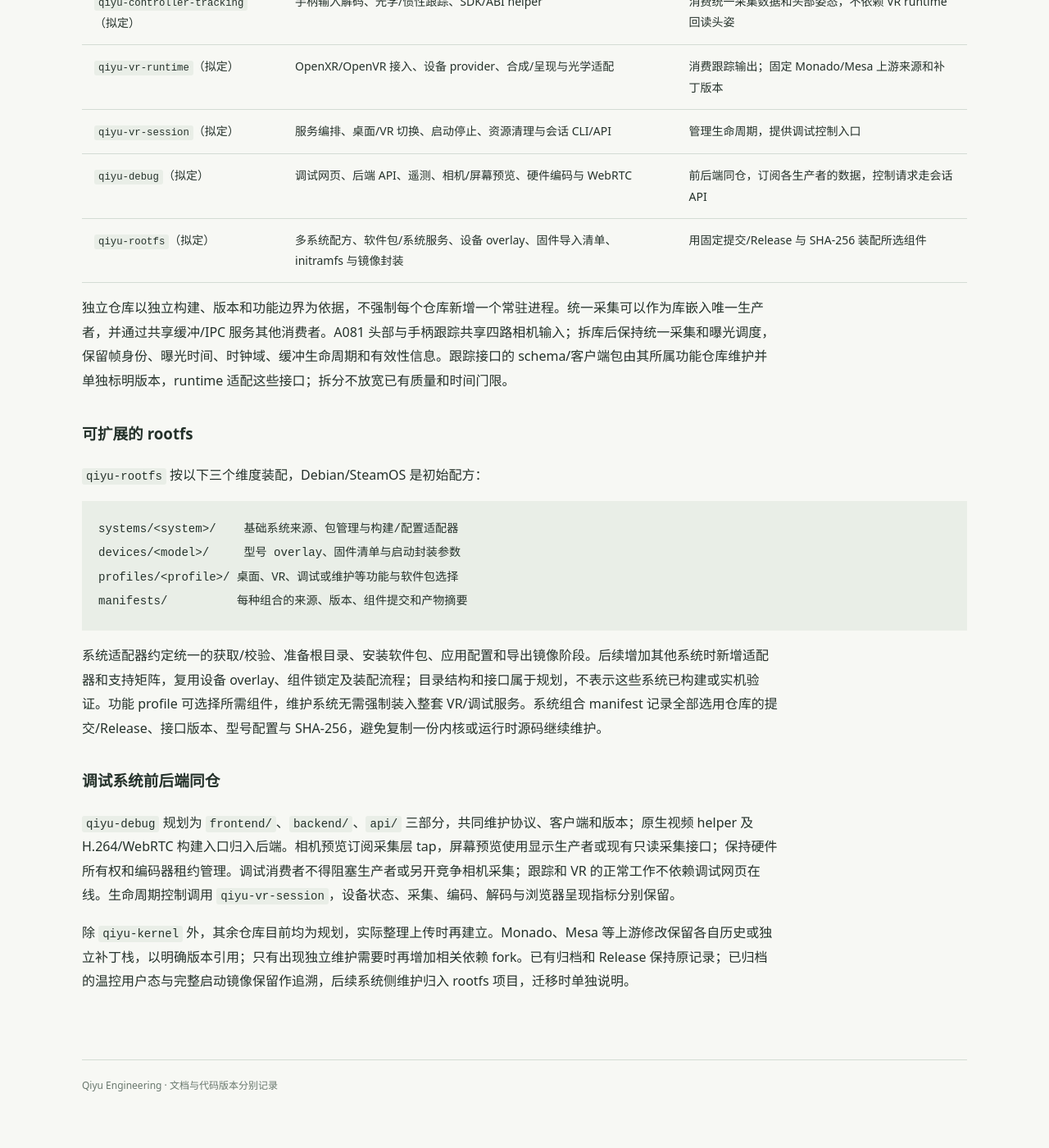
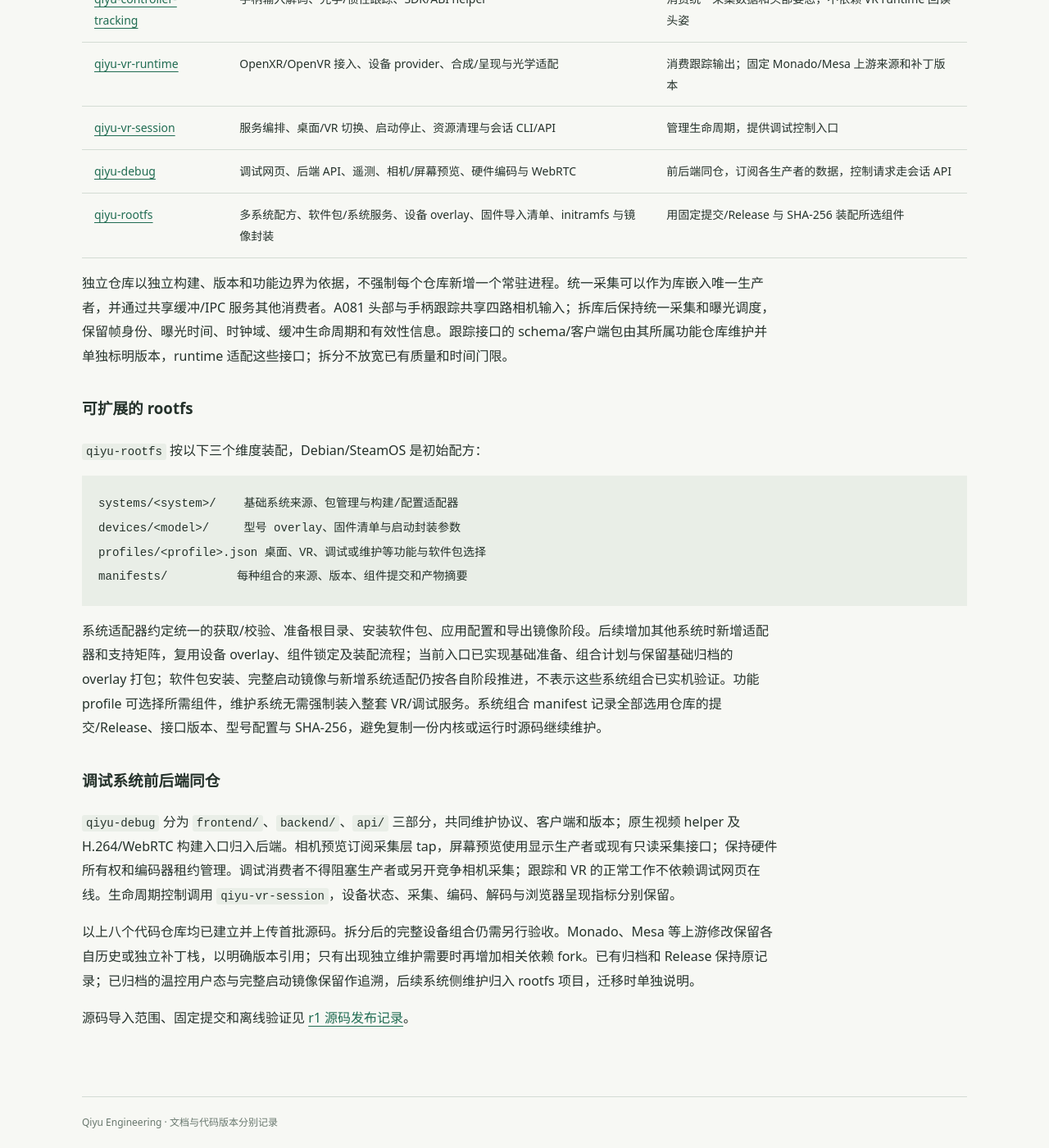
Before and after one commit to bitsk/qiyu-docs, a Jekyll site: the page built from wiki/architecture.md, in a window 1280 px wide and 1400 px high, scrolled down 597 px. Shown: the whole window at 82% size. Built offline with Jekyll 4.4.1, drawn with Linux system fonts in a browser that asks for light colours; before the commit the page ends 1952 px from its top, so only the background shows below that; some of the changed text lies outside the part shown.

````diff
--- a/wiki/architecture.md
+++ b/wiki/architecture.md
@@ -6,18 +6,18 @@ title: 仓库架构与职责
 # 仓库架构与职责
 
 
-后续内核开发以 `bitsk/qiyu-kernel` 为主，改动按子系统独立提交，保留可 rebase 的下游补丁栈。用户态按独立功能划分，连同内核、调试与系统生成，共规划八个仓库：
+后续内核开发以 `bitsk/qiyu-kernel` 为主，改动按子系统独立提交，保留可 rebase 的下游补丁栈。用户态按独立功能划分，连同内核、调试与系统生成，共八个代码仓库；工程 Wiki/Blog 独立放在第九个仓库 [qiyu-docs](https://github.com/bitsk/qiyu-docs)：
 
 | 仓库 | 维护内容 | 依赖与边界 |
 | --- | --- | --- |
-| `qiyu-kernel`（已存在） | 驱动、binding/DTS、内核配置、内核/模块/DTB 构建入口 | 以 Linux 主线为基底，按子系统维护提交 |
-| `qiyu-device-service`（拟定） | 相机/IMU 采集、原始手柄传输、时间戳与共享缓冲、设备访问接口 | 统一管理硬件所有权，向跟踪与诊断提供数据 |
-| `qiyu-head-tracking`（拟定） | 头显跟踪后端、QVR/CDSP 适配、头姿与质量输出 | 消费统一采集层，输出带时间和坐标定义的姿态 |
-| `qiyu-controller-tracking`（拟定） | 手柄输入解码、光学/惯性跟踪、SDK/ABI helper | 消费统一采集数据和头部姿态，不依赖 VR runtime 回读头姿 |
-| `qiyu-vr-runtime`（拟定） | OpenXR/OpenVR 接入、设备 provider、合成/呈现与光学适配 | 消费跟踪输出；固定 Monado/Mesa 上游来源和补丁版本 |
-| `qiyu-vr-session`（拟定） | 服务编排、桌面/VR 切换、启动停止、资源清理与会话 CLI/API | 管理生命周期，提供调试控制入口 |
-| `qiyu-debug`（拟定） | 调试网页、后端 API、遥测、相机/屏幕预览、硬件编码与 WebRTC | 前后端同仓，订阅各生产者的数据，控制请求走会话 API |
-| `qiyu-rootfs`（拟定） | 多系统配方、软件包/系统服务、设备 overlay、固件导入清单、initramfs 与镜像封装 | 用固定提交/Release 与 SHA-256 装配所选组件 |
+| [qiyu-kernel](https://github.com/bitsk/qiyu-kernel) | 驱动、binding/DTS、内核配置、内核/模块/DTB 构建入口 | 以 Linux 主线为基底，按子系统维护提交 |
+| [qiyu-device-service](https://github.com/bitsk/qiyu-device-service) | 相机/IMU 采集、原始手柄传输、时间戳与共享缓冲、设备访问接口 | 统一管理硬件所有权，向跟踪与诊断提供数据 |
+| [qiyu-head-tracking](https://github.com/bitsk/qiyu-head-tracking) | 头显跟踪后端、QVR/CDSP 适配、头姿与质量输出 | 消费统一采集层，输出带时间和坐标定义的姿态 |
+| [qiyu-controller-tracking](https://github.com/bitsk/qiyu-controller-tracking) | 手柄输入解码、光学/惯性跟踪、SDK/ABI helper | 消费统一采集数据和头部姿态，不依赖 VR runtime 回读头姿 |
+| [qiyu-vr-runtime](https://github.com/bitsk/qiyu-vr-runtime) | OpenXR/OpenVR 接入、设备 provider、合成/呈现与光学适配 | 消费跟踪输出；固定 Monado/Mesa 上游来源和补丁版本 |
+| [qiyu-vr-session](https://github.com/bitsk/qiyu-vr-session) | 服务编排、桌面/VR 切换、启动停止、资源清理与会话 CLI/API | 管理生命周期，提供调试控制入口 |
+| [qiyu-debug](https://github.com/bitsk/qiyu-debug) | 调试网页、后端 API、遥测、相机/屏幕预览、硬件编码与 WebRTC | 前后端同仓，订阅各生产者的数据，控制请求走会话 API |
+| [qiyu-rootfs](https://github.com/bitsk/qiyu-rootfs) | 多系统配方、软件包/系统服务、设备 overlay、固件导入清单、initramfs 与镜像封装 | 用固定提交/Release 与 SHA-256 装配所选组件 |
 
 独立仓库以独立构建、版本和功能边界为依据，不强制每个仓库新增一个常驻进程。统一采集可以作为库嵌入唯一生产者，并通过共享缓冲/IPC 服务其他消费者。A081 头部与手柄跟踪共享四路相机输入；拆库后保持统一采集和曝光调度，保留帧身份、曝光时间、时钟域、缓冲生命周期和有效性信息。跟踪接口的 schema/客户端包由其所属功能仓库维护并单独标明版本，runtime 适配这些接口；拆分不放宽已有质量和时间门限。
 
@@ -28,14 +28,16 @@ title: 仓库架构与职责
 ```text
 systems/<system>/    基础系统来源、包管理与构建/配置适配器
 devices/<model>/     型号 overlay、固件清单与启动封装参数
-profiles/<profile>/ 桌面、VR、调试或维护等功能与软件包选择
+profiles/<profile>.json 桌面、VR、调试或维护等功能与软件包选择
 manifests/          每种组合的来源、版本、组件提交和产物摘要
 ```
 
-系统适配器约定统一的获取/校验、准备根目录、安装软件包、应用配置和导出镜像阶段。后续增加其他系统时新增适配器和支持矩阵，复用设备 overlay、组件锁定及装配流程；目录结构和接口属于规划，不表示这些系统已构建或实机验证。功能 profile 可选择所需组件，维护系统无需强制装入整套 VR/调试服务。系统组合 manifest 记录全部选用仓库的提交/Release、接口版本、型号配置与 SHA-256，避免复制一份内核或运行时源码继续维护。
+系统适配器约定统一的获取/校验、准备根目录、安装软件包、应用配置和导出镜像阶段。后续增加其他系统时新增适配器和支持矩阵，复用设备 overlay、组件锁定及装配流程；当前入口已实现基础准备、组合计划与保留基础归档的 overlay 打包；软件包安装、完整启动镜像与新增系统适配仍按各自阶段推进，不表示这些系统组合已实机验证。功能 profile 可选择所需组件，维护系统无需强制装入整套 VR/调试服务。系统组合 manifest 记录全部选用仓库的提交/Release、接口版本、型号配置与 SHA-256，避免复制一份内核或运行时源码继续维护。
 
 ### 调试系统前后端同仓
 
-`qiyu-debug` 规划为 `frontend/`、`backend/`、`api/` 三部分，共同维护协议、客户端和版本；原生视频 helper 及 H.264/WebRTC 构建入口归入后端。相机预览订阅采集层 tap，屏幕预览使用显示生产者或现有只读采集接口；保持硬件所有权和编码器租约管理。调试消费者不得阻塞生产者或另开竞争相机采集；跟踪和 VR 的正常工作不依赖调试网页在线。生命周期控制调用 `qiyu-vr-session`，设备状态、采集、编码、解码与浏览器呈现指标分别保留。
+`qiyu-debug` 分为 `frontend/`、`backend/`、`api/` 三部分，共同维护协议、客户端和版本；原生视频 helper 及 H.264/WebRTC 构建入口归入后端。相机预览订阅采集层 tap，屏幕预览使用显示生产者或现有只读采集接口；保持硬件所有权和编码器租约管理。调试消费者不得阻塞生产者或另开竞争相机采集；跟踪和 VR 的正常工作不依赖调试网页在线。生命周期控制调用 `qiyu-vr-session`，设备状态、采集、编码、解码与浏览器呈现指标分别保留。
 
-除 `qiyu-kernel` 外，其余仓库目前均为规划，实际整理上传时再建立。Monado、Mesa 等上游修改保留各自历史或独立补丁栈，以明确版本引用；只有出现独立维护需要时再增加相关依赖 fork。已有归档和 Release 保持原记录；已归档的温控用户态与完整启动镜像保留作追溯，后续系统侧维护归入 rootfs 项目，迁移时单独说明。
+以上八个代码仓库均已建立并上传首批源码。拆分后的完整设备组合仍需另行验收。Monado、Mesa 等上游修改保留各自历史或独立补丁栈，以明确版本引用；只有出现独立维护需要时再增加相关依赖 fork。已有归档和 Release 保持原记录；已归档的温控用户态与完整启动镜像保留作追溯，后续系统侧维护归入 rootfs 项目，迁移时单独说明。
+
+源码导入范围、固定提交和离线验证见 [r1 源码发布记录](source-publication.html)。
````
Also changed, not shown: _journal/repository-boundaries.md (+3 -1 lines), index.md (+1 -1 lines), wiki/index.md (+1 -0 lines), wiki/source-publication.md (added, +34 -0 lines).
